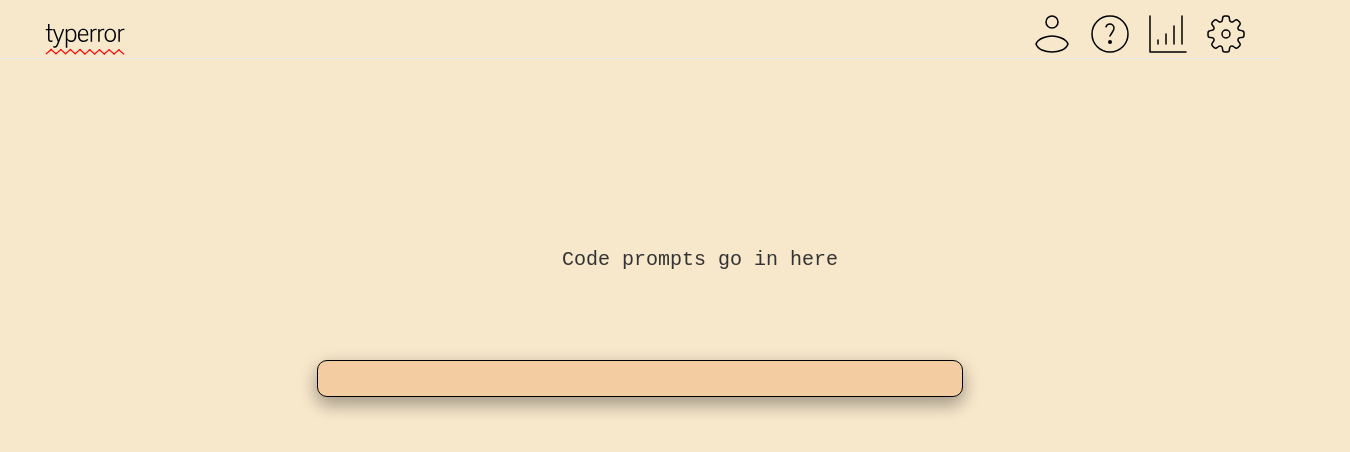
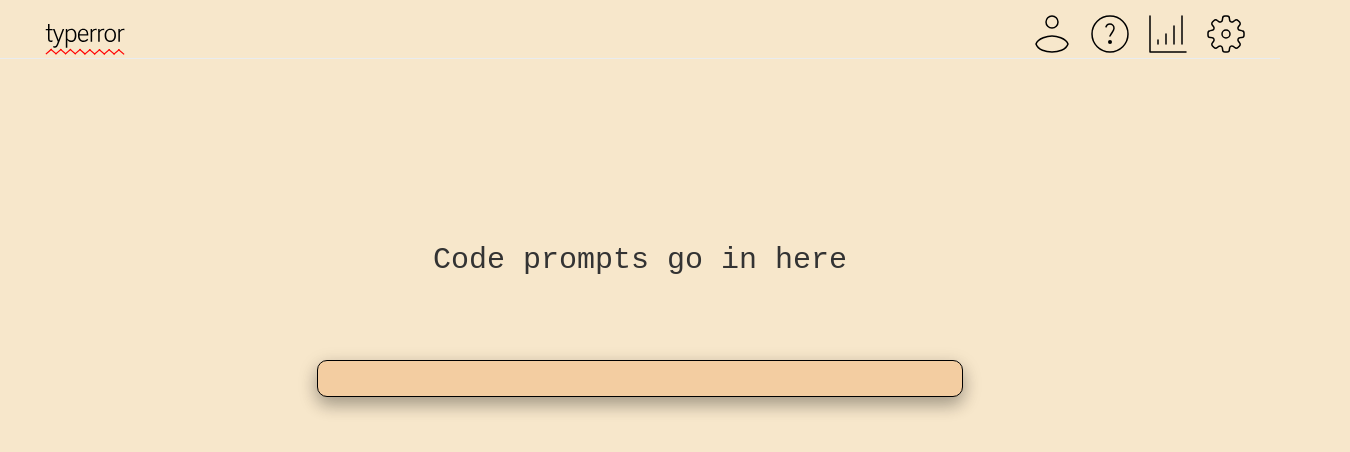
Before and after one commit to team-thunderdome/typerror, a React (Create React App) app in the folder client/: page /gamingpage in a window 1280 px wide. Shown: the top 452 px of the page, 1350 px wide, since content can reach past the window. Built offline with nearby package versions, Linux system fonts and the light colour scheme.

Commit message:
💄 Fix format for textbox

```diff
--- a/client/src/Codebox.css
+++ b/client/src/Codebox.css
@@ -3,9 +3,7 @@
   height: auto;
   background-color: #f5f5f500;
   border-radius: 5px;
-  margin: 50px;
-  padding: 10px;
-  font-size: 20px;
+  font-size: 30px;
   font-family: "Courier New", Courier, monospace;
   color: #333;
   overflow: auto;
```
Also changed, not shown: client/src/Codebox.js (line endings or trailing spaces).
